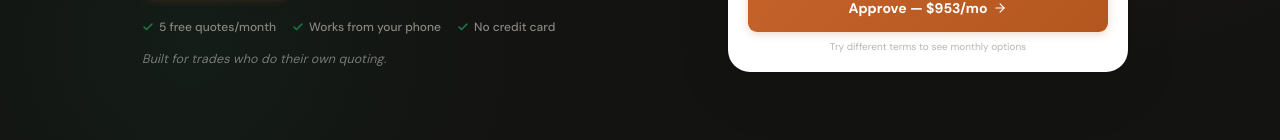
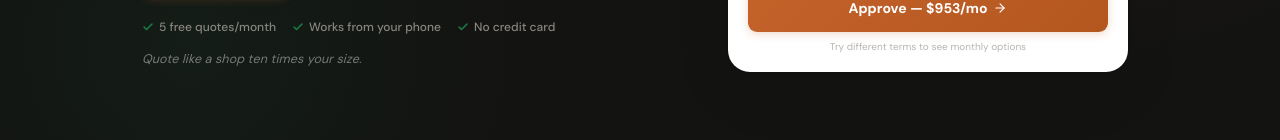
Before and after one commit to itshenrygore/punchlist, a React (Vite) app: page / in a window 1280 px wide. Shown: the part 611-751 px from the top of the page. Built offline with nearby package versions, Linux system fonts and the light colour scheme; no server answers; a web font is replaced by a local one.

Commit message:
Hero trust line stronger
Replaces 'Built for trades who do their own quoting' with 'Quote like a shop ten times your size' — aspirational, concrete (10x), anti-enterprise by implication.

```diff
--- a/src/pages/landing-page.jsx
+++ b/src/pages/landing-page.jsx
@@ -287,7 +287,7 @@ export default function LandingPage() {
               <span><Check size={12} strokeWidth={3} />No credit card</span>
             </div>
             <div className="ln-hero-trust rv rv--d3">
-              Built for trades who do their own quoting.
+              Quote like a shop ten times your size.
             </div>
           </div>
           <div className="ln-hero-card rv rv--d1">
```
